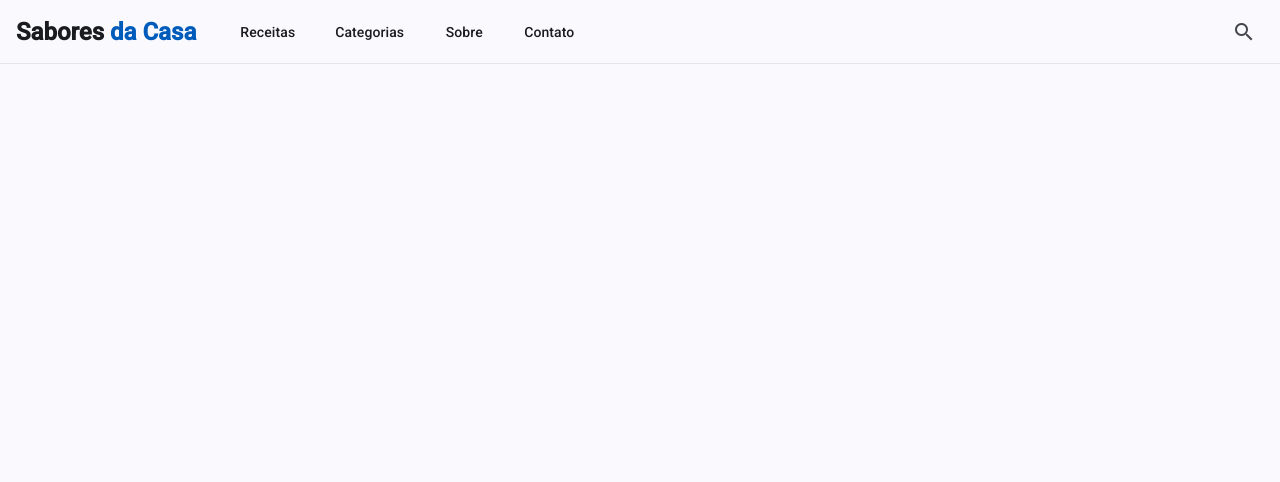
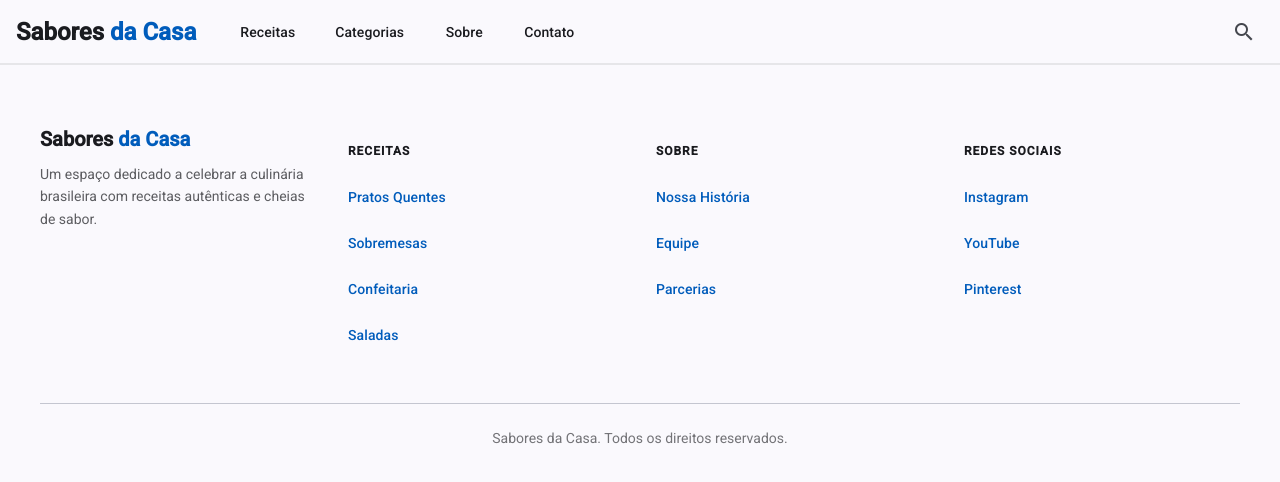
Before and after one commit to tarikraposo/omma, an Angular app: page / in a window 1280 px wide. Shown: the top 482 px of the page. Built offline with nearby package versions, Linux system fonts and the light colour scheme.

Commit message:
[#3] Adiciona footer, não adicionado na última issue.

```diff
--- a/src/app/app.html
+++ b/src/app/app.html
@@ -1,2 +1,5 @@
 <app-header />
-<router-outlet />
+<main>
+  <router-outlet />
+</main>
+<app-footer />
--- a/src/app/app.ts
+++ b/src/app/app.ts
@@ -1,10 +1,11 @@
 import { Component } from '@angular/core';
 import { RouterOutlet } from '@angular/router';
 import { Header } from "./components/header/header";
+import { Footer } from "./components/footer/footer";
 
 @Component({
   selector: 'app-root',
-  imports: [RouterOutlet, Header],
+  imports: [RouterOutlet, Header, Footer],
   templateUrl: './app.html',
   styleUrl: './app.scss'
 })
--- a/src/app/components/footer/footer.html
+++ b/src/app/components/footer/footer.html
@@ -1 +1,67 @@
-<p>footer works!</p>
+<footer id="sobre" class="footer">
+
+  <div class="container">
+
+    <div class="grid">
+
+      <!-- COLUNA LOGO -->
+      <div class="logo-section">
+        <span class="logo">
+          Sabores <span class="primary">da Casa</span>
+        </span>
+
+        <p class="description">
+          Um espaço dedicado a celebrar a culinária brasileira
+          com receitas autênticas e cheias de sabor.
+        </p>
+      </div>
+
+      <!-- RECEITAS -->
+      <div>
+        <h3 class="section-title">Receitas</h3>
+        <div class="links">
+          @for (item of receitas; track item) {
+            <a mat-button href="#" class="footer-link">
+              {{ item }}
+            </a>
+          }
+        </div>
+      </div>
+
+      <!-- SOBRE -->
+      <div>
+        <h3 class="section-title">Sobre</h3>
+        <div class="links">
+          @for (item of sobre; track item) {
+            <a mat-button href="#" class="footer-link">
+              {{ item }}
+            </a>
+          }
+        </div>
+      </div>
+
+      <!-- REDES -->
+      <div>
+        <h3 class="section-title">Redes Sociais</h3>
+        <div class="links">
+          @for (item of redes; track item) {
+            <a mat-button href="#" class="footer-link">
+              {{ item }}
+            </a>
+          }
+        </div>
+      </div>
+
+    </div>
+
+    <mat-divider class="divider"></mat-divider>
+
+    <div class="copyright">
+      <p>
+        Sabores da Casa. Todos os direitos reservados.
+      </p>
+    </div>
+
+  </div>
+
+</footer>
--- a/src/app/components/footer/footer.scss
+++ b/src/app/components/footer/footer.scss
@@ -0,0 +1,79 @@
+.footer {
+  border-top: 1px solid rgba(0, 0, 0, 0.08);
+  padding: 64px 16px 32px;
+}
+
+.container {
+  max-width: 1200px;
+  margin: 0 auto;
+}
+
+.grid {
+  display: grid;
+  gap: 32px;
+  grid-template-columns: repeat(1, 1fr);
+}
+
+.logo-section {
+  max-width: 280px;
+}
+
+.logo {
+  font-size: 1.25rem;
+  font-weight: 700;
+
+  .primary {
+    color: var(--mat-sys-primary);
+  }
+}
+
+.description {
+  margin-top: 12px;
+  font-size: 0.875rem;
+  line-height: 1.6;
+  opacity: 0.7;
+}
+
+.section-title {
+  font-size: 0.75rem;
+  font-weight: 600;
+  text-transform: uppercase;
+  letter-spacing: 1px;
+  margin-bottom: 16px;
+}
+
+.links {
+  display: flex;
+  flex-direction: column;
+  gap: 6px;
+}
+
+.footer-link {
+  justify-content: flex-start;
+  padding: 0;
+  min-width: unset;
+}
+
+.divider {
+  margin: 48px 0 24px;
+}
+
+.copyright {
+  text-align: center;
+  font-size: 0.875rem;
+  opacity: 0.6;
+}
+
+/* RESPONSIVO */
+
+@media (min-width: 600px) {
+  .grid {
+    grid-template-columns: repeat(2, 1fr);
+  }
+}
+
+@media (min-width: 1024px) {
+  .grid {
+    grid-template-columns: repeat(4, 1fr);
+  }
+}
--- a/src/app/components/footer/footer.ts
+++ b/src/app/components/footer/footer.ts
@@ -1,11 +1,36 @@
 import { Component } from '@angular/core';
+import { MatButtonModule } from '@angular/material/button';
+import { MatDividerModule } from '@angular/material/divider';
 
 @Component({
   selector: 'app-footer',
-  imports: [],
+  standalone: true,
+  imports: [
+    MatButtonModule,
+    MatDividerModule,
+  ],
   templateUrl: './footer.html',
-  styleUrl: './footer.scss',
+  styleUrl: './footer.scss'
 })
 export class Footer {
 
+  receitas = [
+    'Pratos Quentes',
+    'Sobremesas',
+    'Confeitaria',
+    'Saladas'
+  ];
+
+  sobre = [
+    'Nossa História',
+    'Equipe',
+    'Parcerias'
+  ];
+
+  redes = [
+    'Instagram',
+    'YouTube',
+    'Pinterest'
+  ];
+
 }
```
